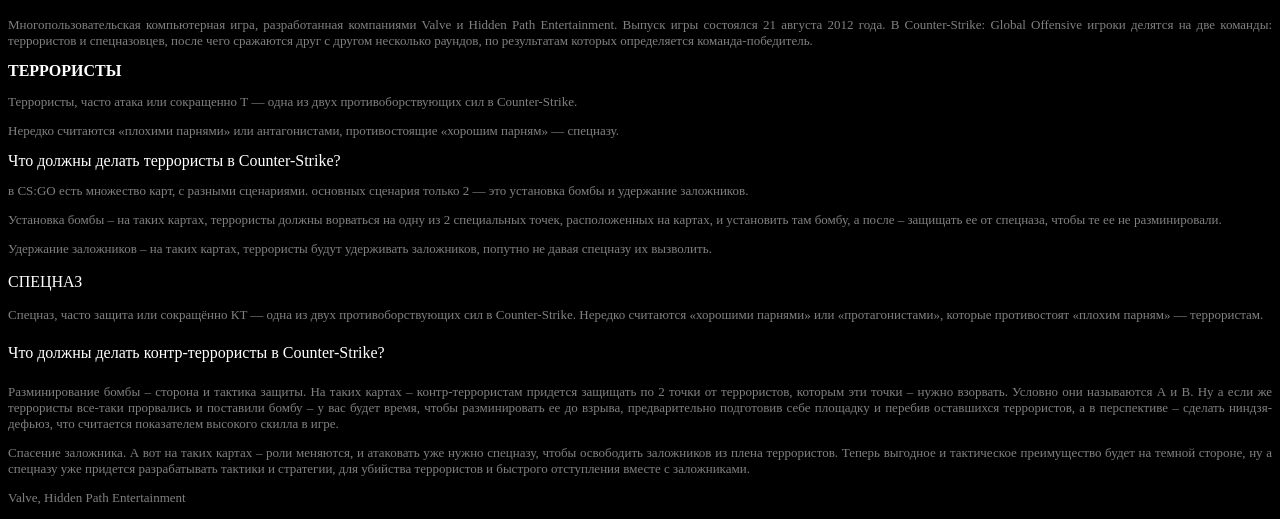
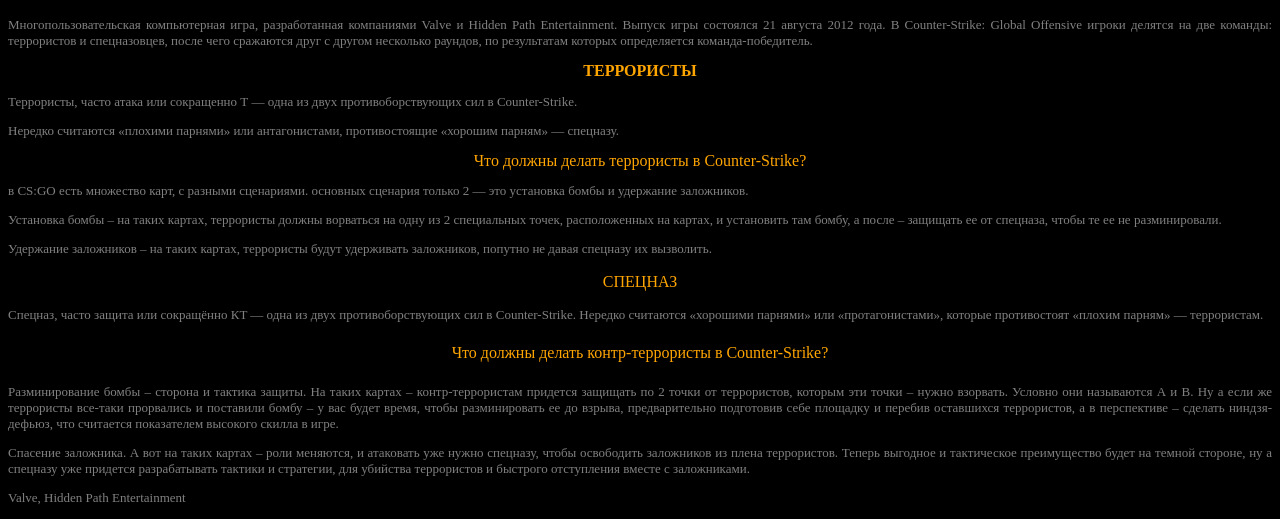
Before and after one commit to Hikiraya/Practic-site-csgo, a website: page bin/page.html in a window 1280 px wide. Shown: the part 953-1472 px from the top of the page. Drawn offline with Linux system fonts and the light colour scheme.

Commit message:
new commit

```diff
--- a/bin/style.css
+++ b/bin/style.css
@@ -6,14 +6,13 @@
 h2,
 h3,
 h4 {
-<<<<<<< HEAD
     color: orange;
     font-weight: normal;
-=======
+
     color: orange;
-    font-weight normal
->>>>>>> d20875e (new commit)
-    text-align: center
+    font-weight: normal;
+
+    text-align: center;
 }
 h1 {
     font-weight: bold;
```
